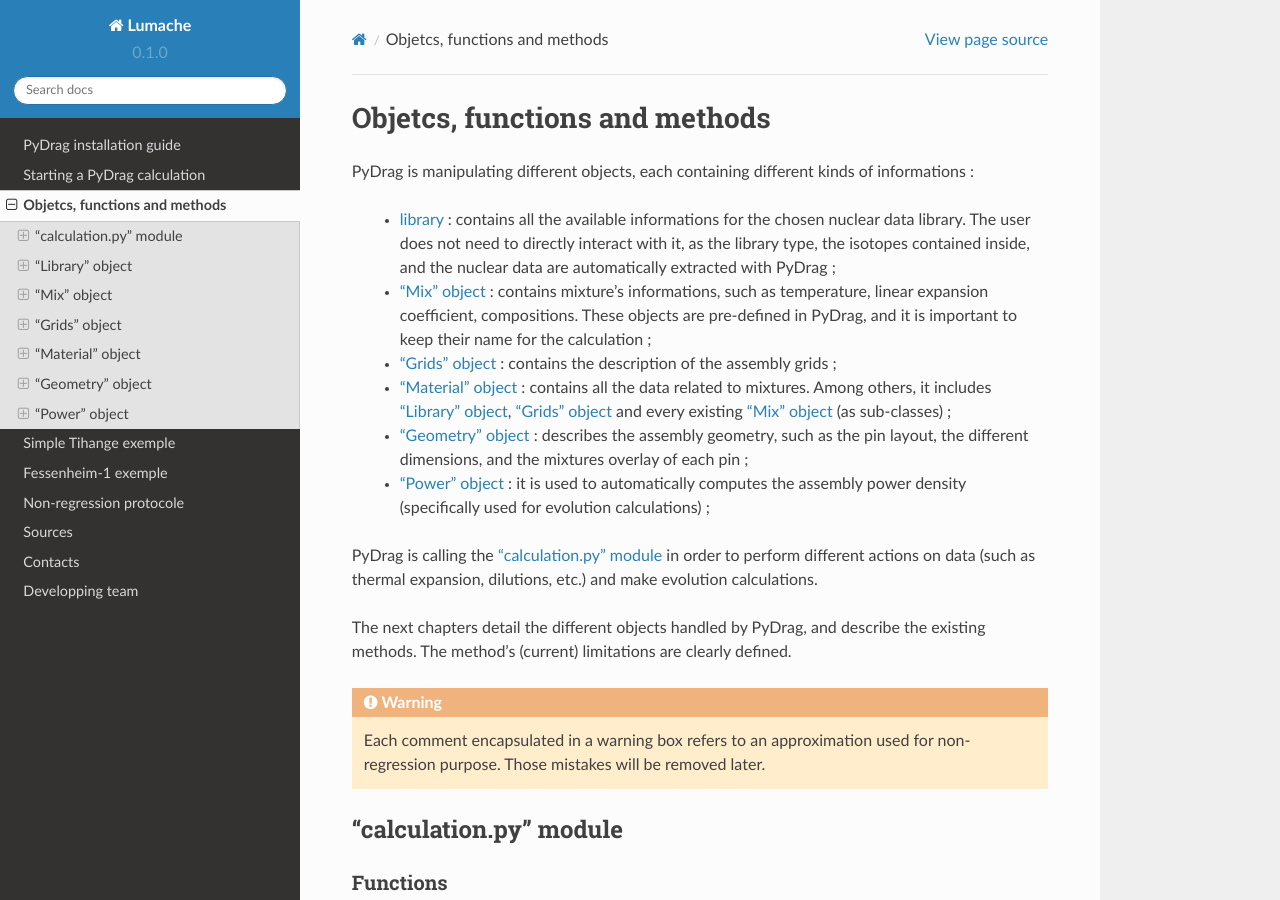
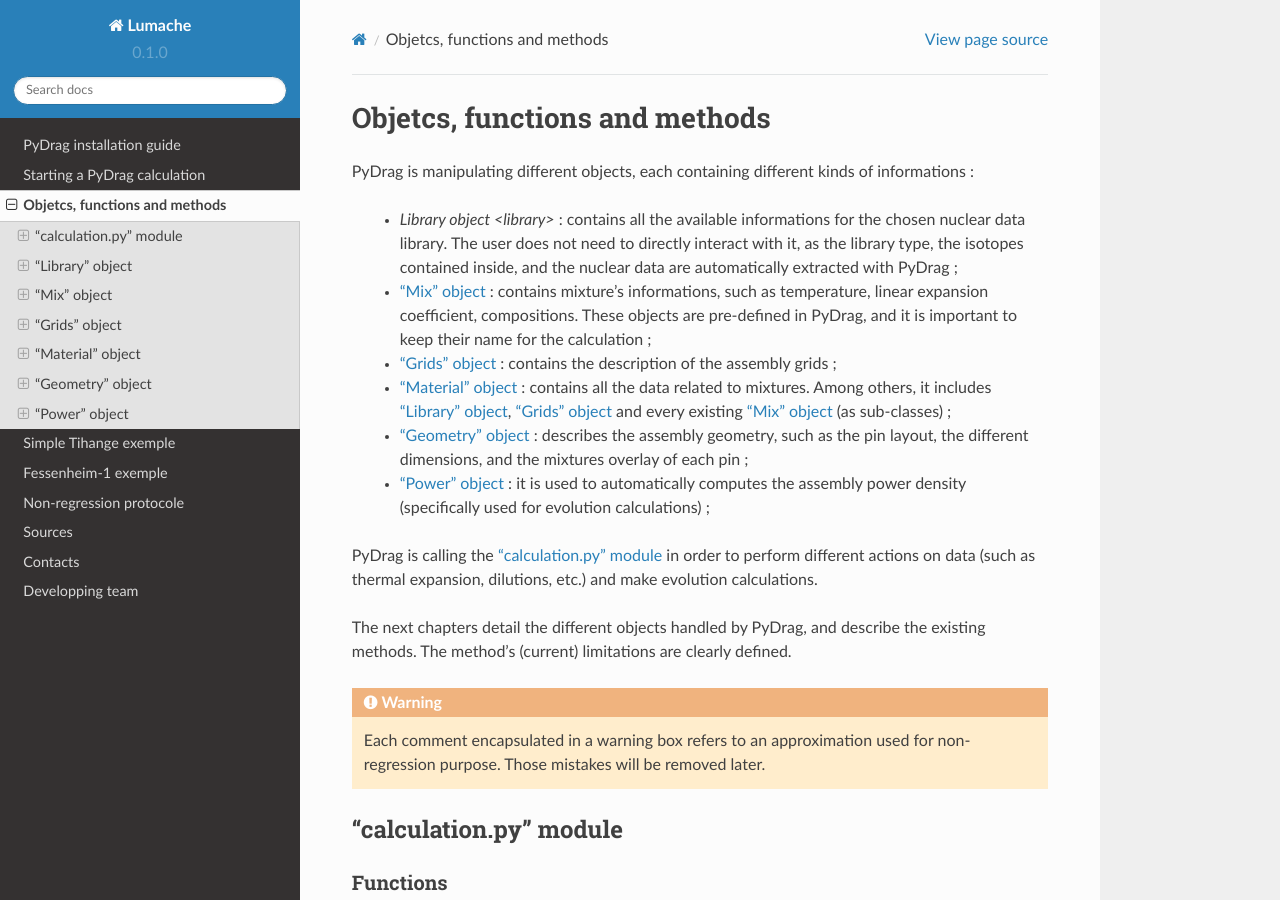
Before and after one commit to Ben105m/rtd-tutorial, a Sphinx documentation site: the page built from docs/source/functions.rst, in a window 1280 px wide and 900 px high. Built offline with Sphinx 7.4.7 and the Read the Docs theme 2.0.0, drawn with Linux system fonts in a browser that asks for light colours.

Commit message:
Update functions.rst

```diff
--- a/docs/source/functions.rst
+++ b/docs/source/functions.rst
@@ -6,7 +6,7 @@
 
 PyDrag is manipulating different objects, each containing different kinds of informations :
 
-  - `library`_ : contains all the available informations for the chosen nuclear data library. The user does not need to directly interact with it, as the library type, the isotopes contained inside, and the nuclear data are automatically extracted with PyDrag ;
+  - `Library object <library>` : contains all the available informations for the chosen nuclear data library. The user does not need to directly interact with it, as the library type, the isotopes contained inside, and the nuclear data are automatically extracted with PyDrag ;
 
   -  :ref:`mix` : contains mixture's informations, such as temperature, linear expansion coefficient, compositions. These objects are pre-defined in PyDrag, and it is important to keep their name for the calculation ;
 
```
